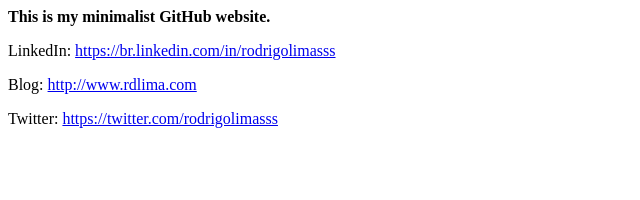
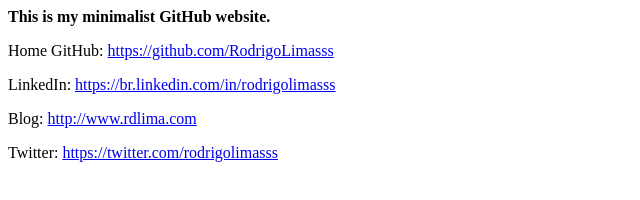
Before and after one commit to RodrigoLimasss/rodrigolimasss.github.io, a plain HTML site: page index.html in a window 1280 px wide. Shown: the whole page, without its empty margins (0-640 px from the left). Drawn offline with Linux system fonts and the light colour scheme.

Commit message:
Add github link

```diff
--- a/index.html
+++ b/index.html
@@ -2,6 +2,7 @@
   <head></head>
   <body>
     <p><b>This is my minimalist GitHub website.</b></p>
+    <p>Home GitHub: <a href="https://github.com/RodrigoLimasss" target="_blank">https://github.com/RodrigoLimasss</a></p>
     <p>LinkedIn: <a href="https://br.linkedin.com/in/rodrigolimasss" target="_blank">https://br.linkedin.com/in/rodrigolimasss</a></p>
     <p>Blog: <a href="http://www.rdlima.com" target="_blank">http://www.rdlima.com</a></p>
     <p>Twitter: <a href="https://twitter.com/rodrigolimasss" target="_blank">https://twitter.com/rodrigolimasss</a></p>
```
